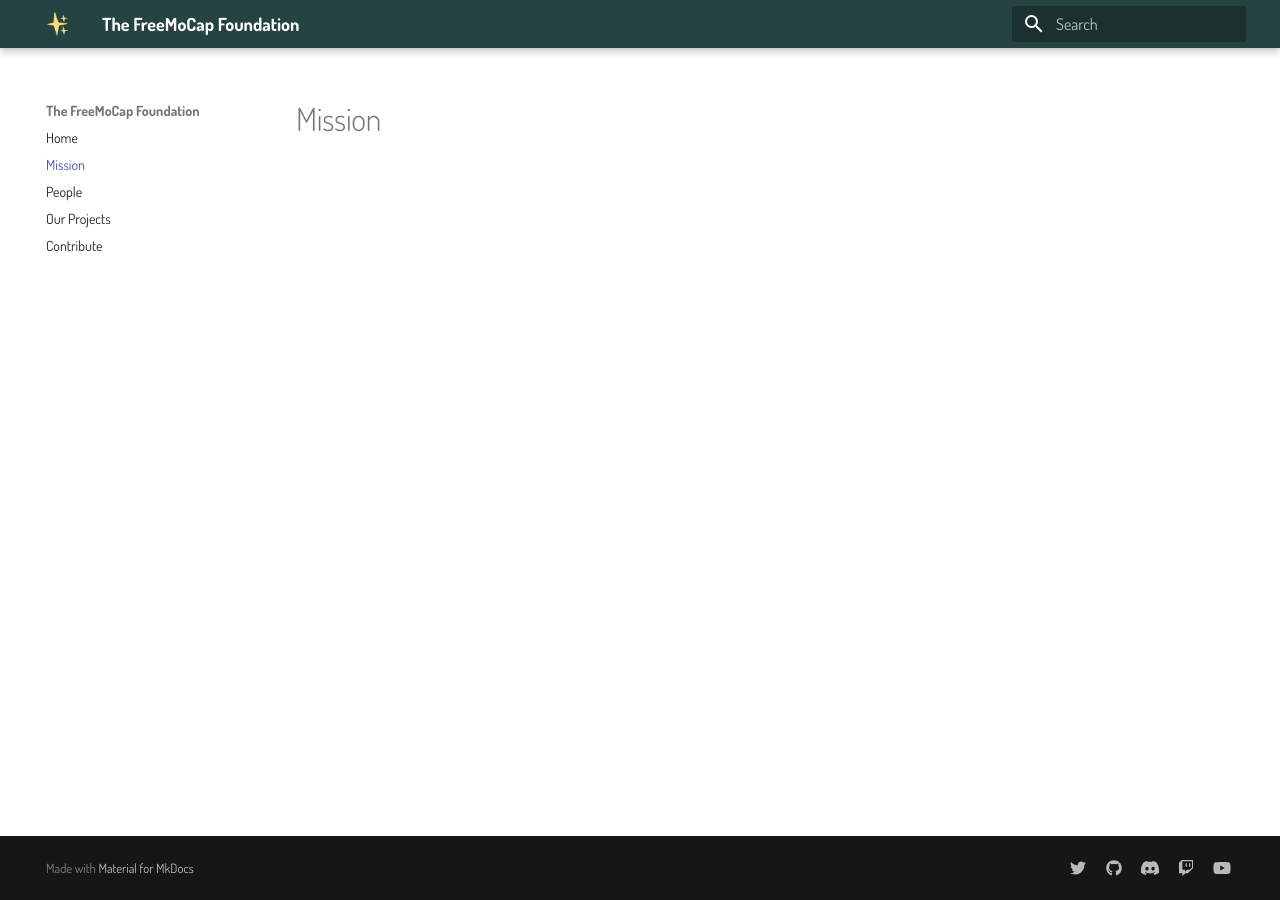
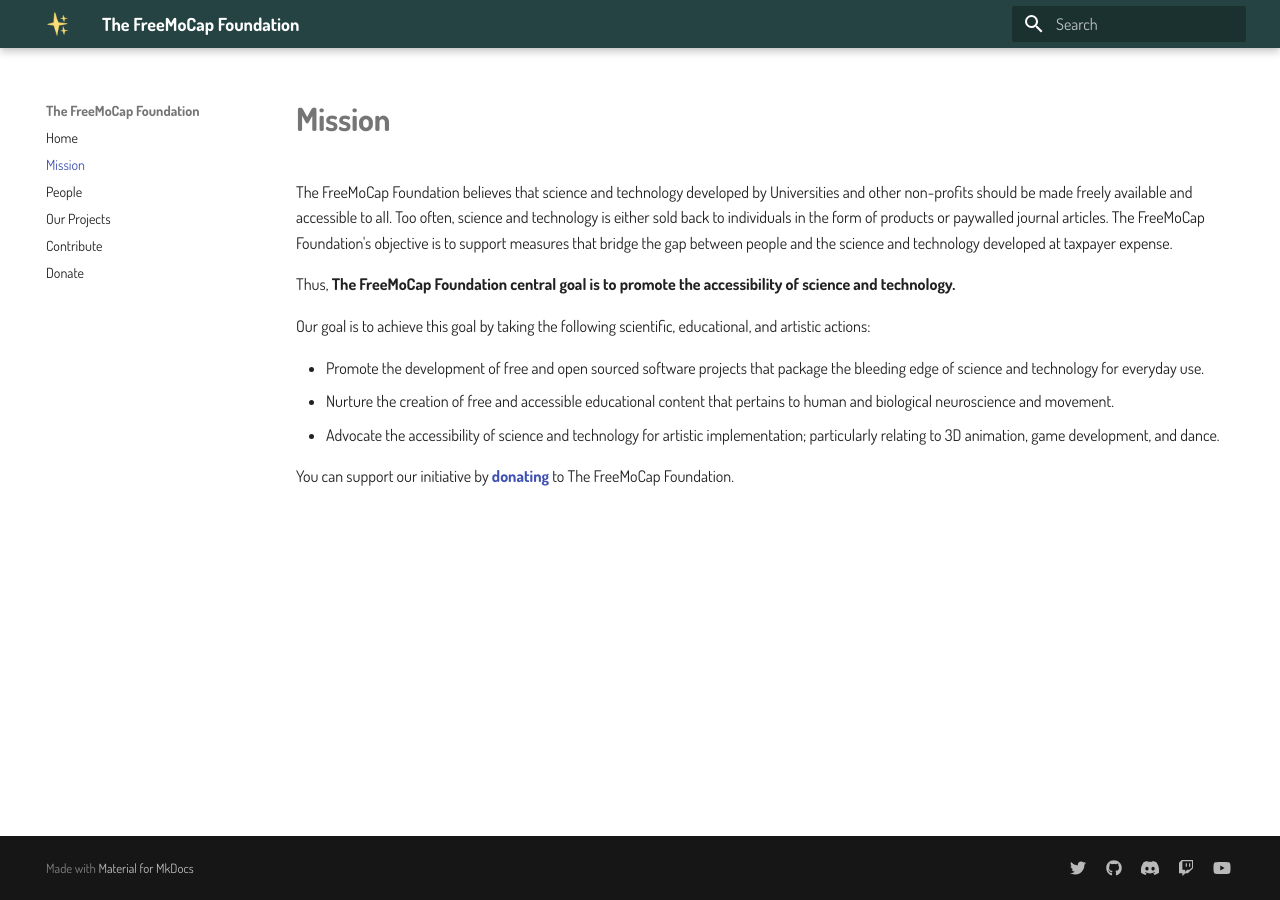
Before and after one commit to freemocap/freemocapfoundation_dot_org, an MkDocs documentation site: the page built from docs/mission.md, in a window 1280 px wide. Built offline with MkDocs 1.6.1 and Material for MkDocs 9.7.7, drawn with Linux system fonts in a browser that asks for light colours.

Commit message:
mission dev

```diff
--- a/docs/mission.md
+++ b/docs/mission.md
@@ -1 +1,13 @@
-# Mission
+# **Mission**
+
+The FreeMoCap Foundation believes that science and technology developed by Universities and other non-profits should be made freely available and accessible to all. Too often, science and technology is either sold back to individuals in the form of products or paywalled journal articles. The FreeMoCap Foundation's objective is to support measures that bridge the gap between people and the science and technology developed at taxpayer expense.
+
+Thus, **The FreeMoCap Foundation central goal is to promote the accessibility of science and technology.**
+
+Our goal is to achieve this goal by taking the following scientific, educational, and artistic actions:
+
+- Promote the development of free and open sourced software projects that package the bleeding edge of science and technology for everyday use.
+- Nurture the creation of free and accessible educational content that pertains to human and biological neuroscience and movement.
+- Advocate the accessibility of science and technology for artistic implementation; particularly relating to 3D animation, game development, and dance.
+
+You can support our initiative by [**donating**](donate.md) to The FreeMoCap Foundation.
--- a/mkdocs.yml
+++ b/mkdocs.yml
@@ -6,6 +6,10 @@
   favicon: assets\images\sparkle_favicon.ico
   font:
     text: Dosis
+  theme:
+  features:
+    - toc.integrate
+
 
 extra_css:
   - stylesheets/extra.css
@@ -16,6 +20,7 @@
   - People: people.md
   - Our Projects: our_projects.md
   - Contribute: contribute.md
+  - Donate: donate.md
 
 extra:
   social:
```
Also changed, not shown: docs/contribute.md (+1 -0 lines), docs/donate.md (added, +1 -0 lines), docs/people.md (+9 -1 lines).
